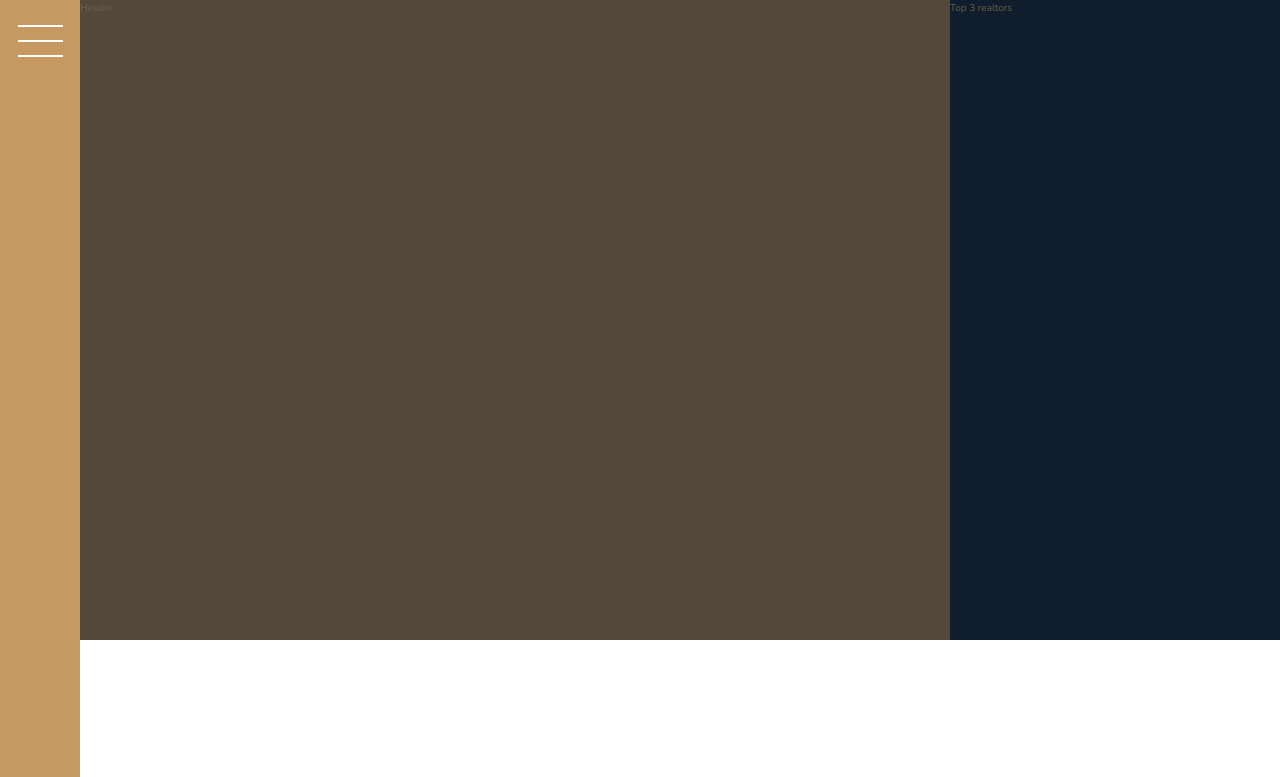
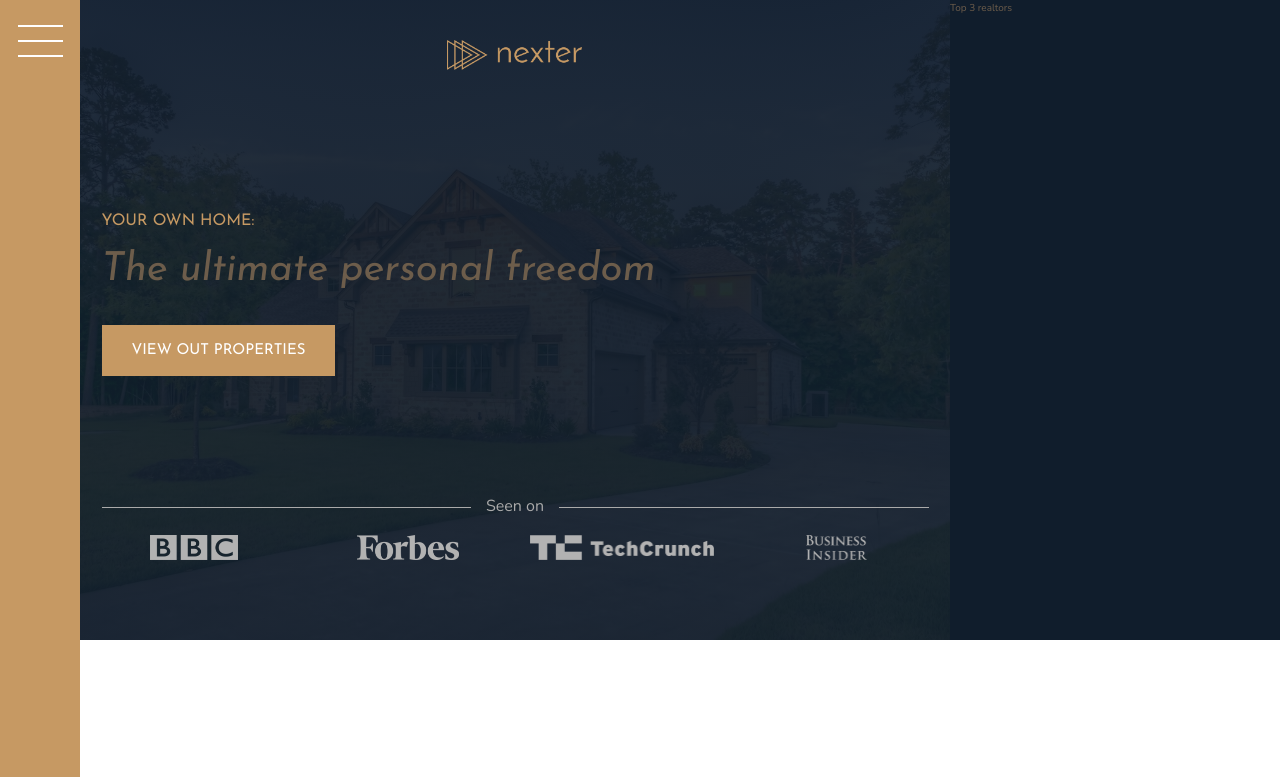
Before and after one commit to SSeanin/nexter, a website: page index.html in a window 1280 px wide. Shown: the top 777 px of the page. Drawn offline with nearby package versions, Linux system fonts and the light colour scheme.

Commit message:
Built the header

```diff
--- a/index.html
+++ b/index.html
@@ -18,7 +18,17 @@
 </div>
 
 <header class="header">
-    Header
+    <img src="img/logo.png" alt="Nexter logo" class="header__logo">
+    <h3 class="heading-3">Your own home:</h3>
+    <h1 class="heading-2">The ultimate personal freedom</h1>
+    <button class="btn header__btn">View out properties</button>
+    <div class="header__seenon-text">Seen on</div>
+    <div class="header__seenon-logos">
+        <img src="img/logo-bbc.png" alt="BBC logo">
+        <img src="img/logo-forbes.png" alt="Forbes logo">
+        <img src="img/logo-techcrunch.png" alt="TechCrunch logo">
+        <img src="img/logo-bi.png" alt="Business insider logo">
+    </div>
 </header>
 
 <div class="realtors">
--- a/sass/_header.scss
+++ b/sass/_header.scss
@@ -1,4 +1,53 @@
 .header {
   background-color: $color-grey-dark-1;
   grid-column: full-start / col-end 6;
+  background-image: linear-gradient(rgba($color-secondary, .93), rgba($color-secondary, .93)), url(../img/hero.jpeg);
+  background-size: cover;
+  background-position: center;
+  display: grid;
+  grid-template-rows: 1fr min-content 6rem 1fr;
+  grid-template-columns: max-content;
+  justify-content: center;
+  grid-row-gap: 1.5rem;
+  padding: 4rem 8rem 8rem 8rem;
+
+  &__logo {
+    height: 3rem;
+    justify-self: center;
+  }
+
+  &__btn {
+    align-self: start;
+    justify-self: start;
+  }
+
+  &__seenon-text {
+    display: grid;
+    grid-template-columns: 1fr max-content 1fr;
+    align-items: center;
+    grid-column-gap: 1.5rem;
+
+    font-size: 1.6rem;
+    color: $color-grey-light-2;
+
+    &::before,
+    &::after {
+      content: "";
+      height: 1px;
+      display: block;
+      background-color: currentColor;
+    }
+  }
+
+  &__seenon-logos {
+    display: grid;
+    grid-template-columns: repeat(4, 1fr);
+    grid-column-gap: 3rem;
+    justify-items: center;
+
+    img {
+      height: 2.5rem;
+      filter: brightness(70%);
+    }
+  }
 }
--- a/sass/_typography.scss
+++ b/sass/_typography.scss
@@ -5,6 +5,10 @@
 
 .heading-1 {
   @extend %heading;
+
+  font-size: 4.5rem;
+  color: $color-grey-light-1;
+  line-height: 1;
 }
 
 .heading-2 {
```
Also changed, not shown: css/style.css.
